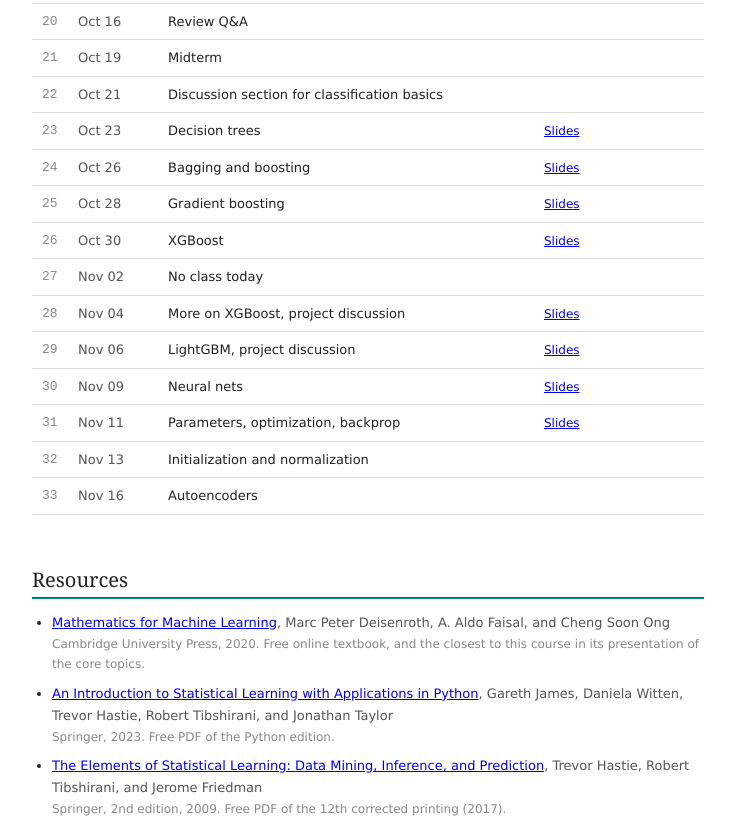
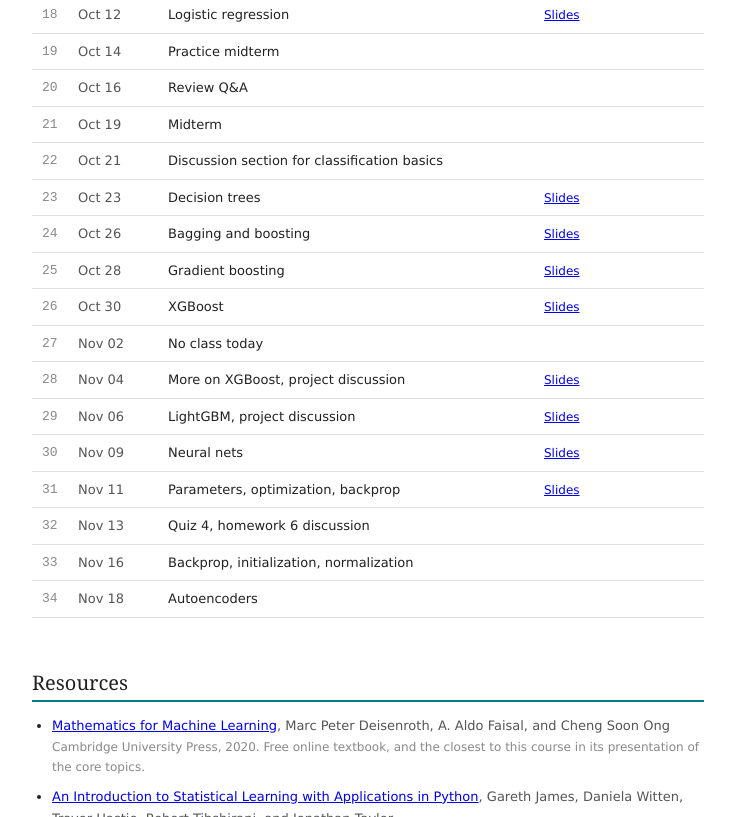
Before and after one commit to jscalvert/jscalvert.github.io, a plain HTML site: page teaching/math637fall2026/index.html in a window 1280 px wide. Shown: the part 2546-3363 px from the top of the page, without its empty margins (272-1007 px from the left). Drawn offline with Linux system fonts and the light colour scheme; a web font is replaced by a local one.

Commit message:
hw6 and quiz4

```diff
--- a/teaching/math637fall2026/index.html
+++ b/teaching/math637fall2026/index.html
@@ -123,6 +123,8 @@
         <li><span class="course-ann-date">Oct 05</span> The midterm will be on Monday, Oct 19 during class. The quiz and discussion questions are representative in terms of style and difficulty of the questions that will be on the midterm. We will have at least one in-class review session.</li>
 
         <li><span class="course-ann-date">Oct 19</span> The Wednesday lecture will be a discussion section like we normally have after quizzes. On Friday, we&rsquo;ll start on trees.</li>
+
+        <li><span class="course-ann-date">Nov 12</span> As a reminder, Quiz 4 will be tomorrow at the start of class. It will have one question about gradient boosting/XGBoost, and one question about neural net basics. Afterward, we&rsquo;ll do the homework 6 discussion.</li>
 
     </ul>
 
@@ -573,7 +575,7 @@
             <tr>
                 <td class="col-num">32</td>
                 <td class="col-date">Nov 13</td>
-                <td>Initialization and normalization</td>
+                <td>Quiz 4, homework 6 discussion</td>
                 <td class="col-materials">
 
 
@@ -586,6 +588,19 @@
             <tr>
                 <td class="col-num">33</td>
                 <td class="col-date">Nov 16</td>
+                <td>Backprop, initialization, normalization</td>
+                <td class="col-materials">
+
+
+
+
+
+                </td>
+            </tr>
+
+            <tr>
+                <td class="col-num">34</td>
+                <td class="col-date">Nov 18</td>
                 <td>Autoencoders</td>
                 <td class="col-materials">
 
```
Also changed, not shown: 1 other file.
